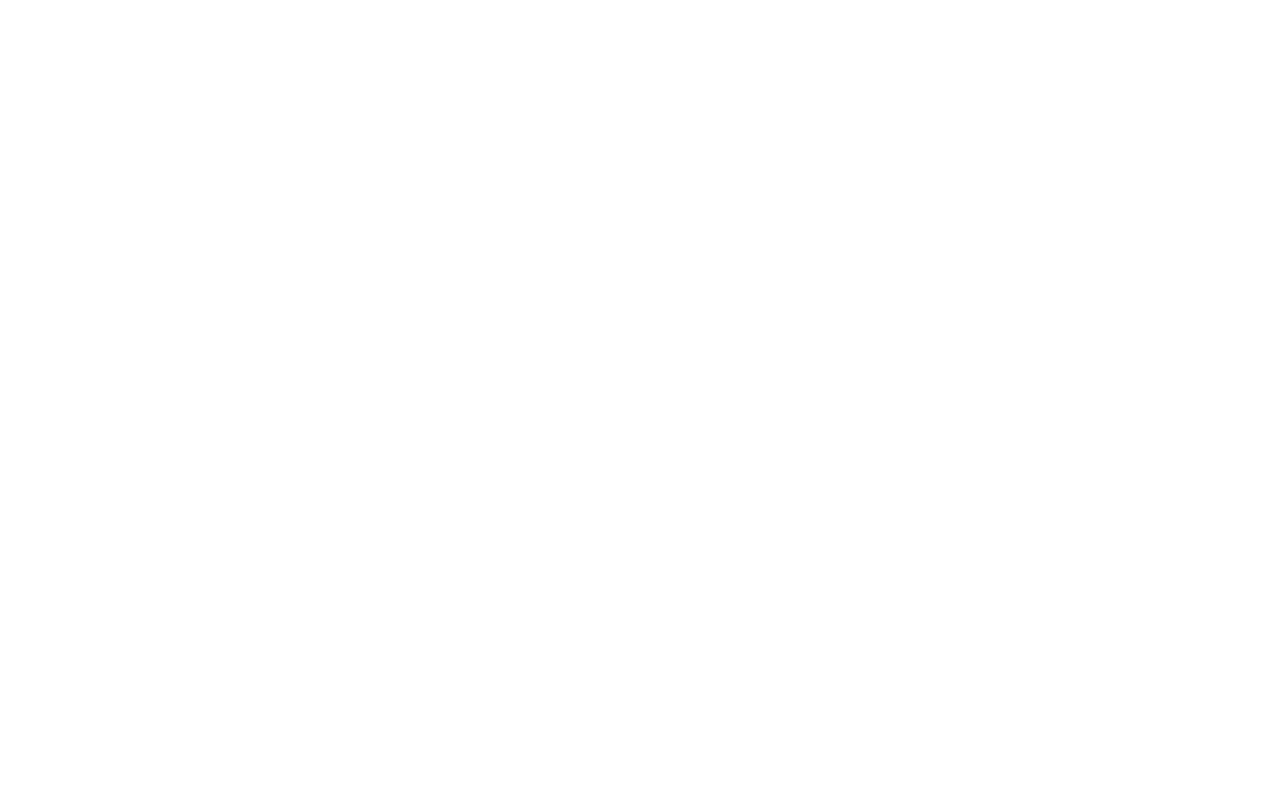
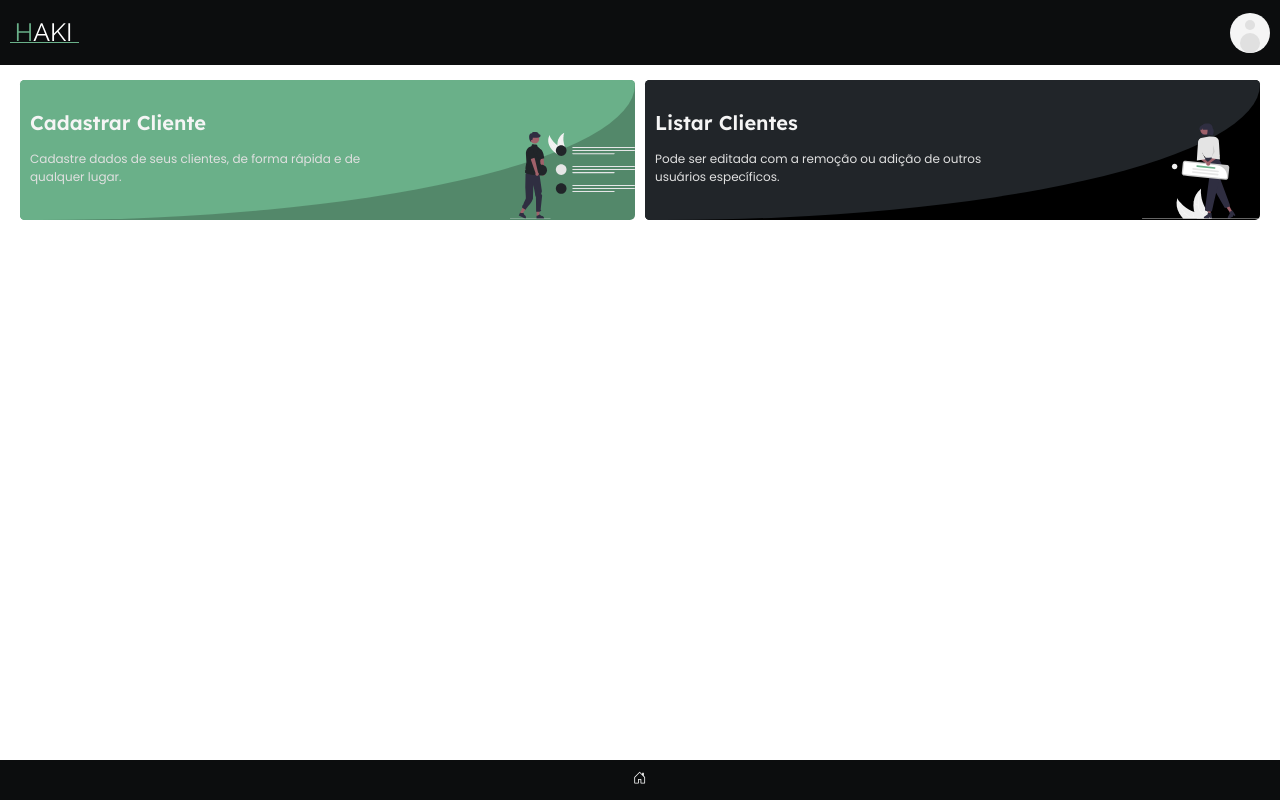
Before and after one commit to Mafeck/projeto-cap-stone, a React (Create React App) app: page / in a window 1280 px wide. Built offline with nearby package versions, Linux system fonts and the light colour scheme.

Commit message:
feat: added page Dashboard

```diff
--- a/src/App.tsx
+++ b/src/App.tsx
@@ -1,8 +1,11 @@
 import { Global } from "./style/global";
+import Dashboard from "./pages/Dashboard";
+
 function App() {
   return (
     <div className="App">
       <Global />
+      <Dashboard/>
     </div>
   );
 }
--- a/src/components/Footer/style.ts
+++ b/src/components/Footer/style.ts
@@ -6,6 +6,11 @@ export const Container = styled.div`
     justify-content: center;
     align-items: center;
     background-color: var(--color-primary-strong);
+    position: fixed;
+    top: auto;
+    left: 0;
+    bottom: 0;
+    width: 100%;
 
     button {
         border: none;
--- a/src/components/HeaderDashBoard/index.tsx
+++ b/src/components/HeaderDashBoard/index.tsx
@@ -52,7 +52,8 @@ const HeaderDashBoard = () => {
           <div className="perfil--1"></div>
           <div className="perfil--2"></div>
         </div>
-        {renderOptions && (
+      </UserPerfil>
+      {renderOptions && (
           <PerfilOptions>
             <div
               onClick={() => {
@@ -104,7 +105,6 @@ const HeaderDashBoard = () => {
             <Button onClick={editPerfil}>Editar</Button>
           </Modal>
         )}
-      </UserPerfil>
     </Container>
   );
 };
--- a/src/components/HeaderDashBoard/styles.ts
+++ b/src/components/HeaderDashBoard/styles.ts
@@ -9,7 +9,7 @@ export const Container = styled.div`
   align-items: center;
   position: fixed;
   top: 0;
-  z-index: 2;
+  z-index: 3;
   padding: 0 10px;
 
   h1 {
--- /dev/null
+++ b/src/pages/Dashboard/index.tsx
@@ -0,0 +1,27 @@
+import HeaderDashBoard from "../../components/HeaderDashBoard";
+import CardDashboard from "../../components/CardDashboard";
+import imageRegisterClient from "../../assets/undraw_tweetstorm_re_n0rs 1.svg"
+import { DashboardStyled } from "./style";
+import imageListOfClient from "../../assets/Group 153.svg";
+import Footer from "../../components/Footer";
+
+const Dashboard = () => {
+    return (
+        <DashboardStyled>
+            <HeaderDashBoard/>
+            <div className="cards">
+                <CardDashboard title="Cadastrar Cliente" description="Cadastre
+                dados de seus clientes, de forma rápida e de qualquer
+                lugar." image={imageRegisterClient} background="var(--color-secondary-strong)"
+                backgroundBall="var(--color-secondary)" />
+                <CardDashboard title="Listar Clientes" description="Pode
+                ser editada com a remoção ou adição de outros usuários específicos."
+                image={imageListOfClient} background="var(--black)"
+                backgroundBall="var(--color-primary)" />
+            </div>
+            <Footer/>
+        </DashboardStyled>
+    );
+};
+
+export default Dashboard;
--- /dev/null
+++ b/src/pages/Dashboard/style.ts
@@ -0,0 +1,23 @@
+import styled from "styled-components";
+
+export const DashboardStyled = styled.div`
+    .cards {
+        margin-top: 80px;
+        display: flex;
+        flex-direction: column;
+        align-items: center;
+        justify-content: space-between;
+        height: 300px;
+    }
+
+    @media (min-width: 768px) {
+        .cards {
+            flex-direction: row;
+            align-items: flex-start;
+            margin-left: 20px;
+            margin-right: 20px;
+            column-gap: 10px;
+            justify-content: space-evenly;
+        }
+    }
+`;
--- a/src/style/global.ts
+++ b/src/style/global.ts
@@ -12,6 +12,7 @@ export const Global = createGlobalStyle`
         --color-primary: #212529;
         --color-primary-strong: #0C0D0E;
         --color-secondary: #6AB089;
+        --color-secondary-strong: #53886a;
         --gray-100: #111111;
         --gray-50: #878787;
         --gray-20: #E0E0E0;
```
Also changed, not shown: src/assets/Group 153.svg (added).
